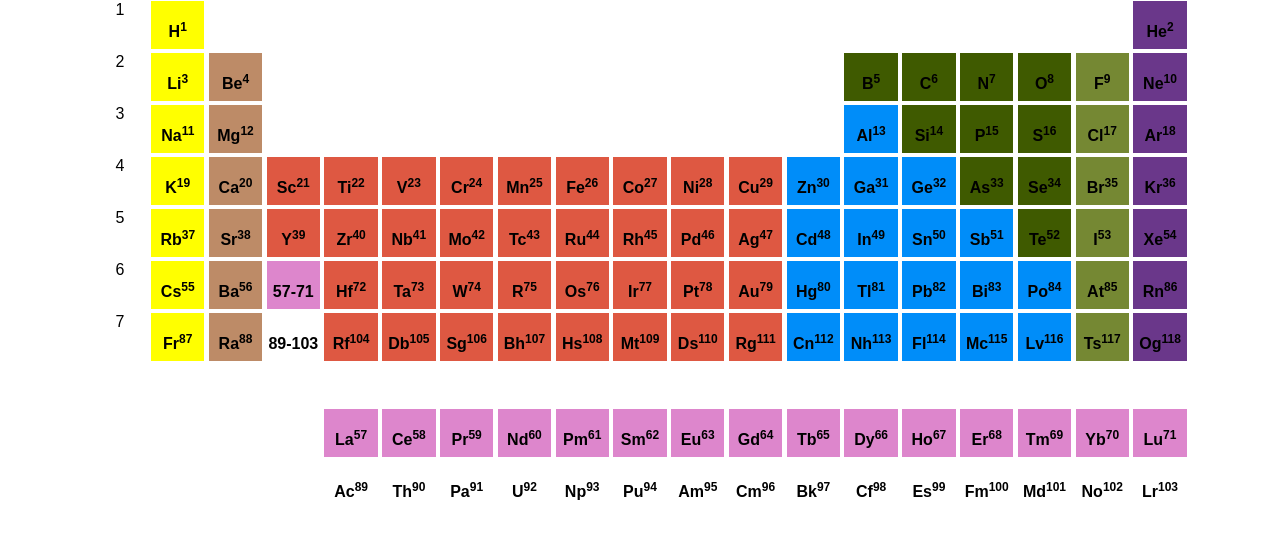
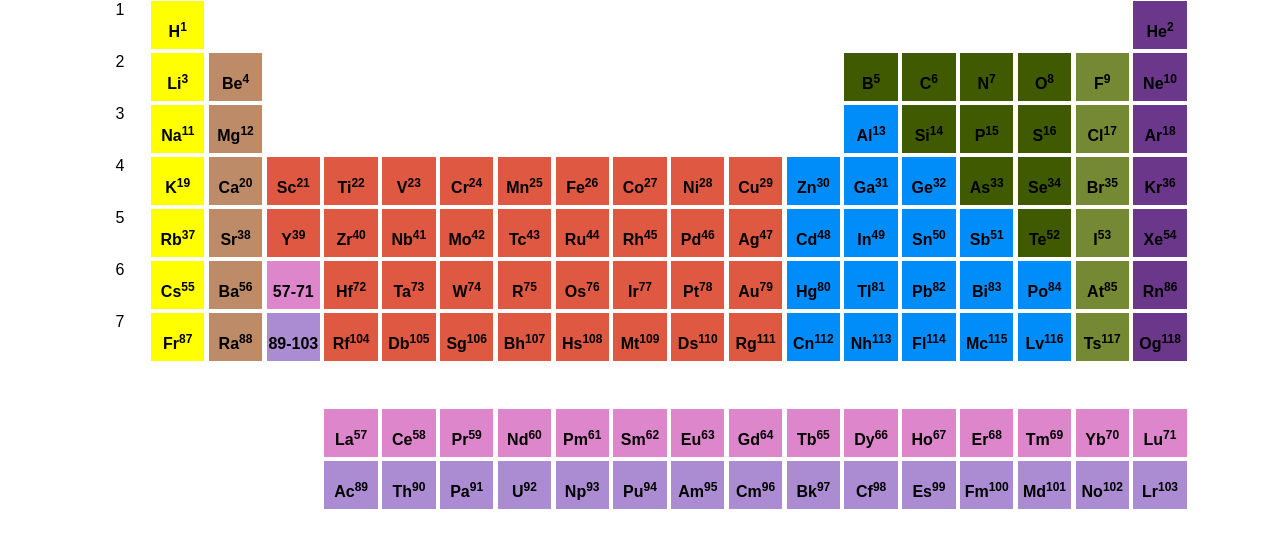
Before and after one commit to leiurus17/pure-periodic-table, a plain HTML site: page index.html in a window 1280 px wide. Shown: the part 142-690 px from the top of the page. Drawn offline with Linux system fonts and the light colour scheme.

Commit message:
Lanthanoids colorize

```diff
--- a/index.html
+++ b/index.html
@@ -246,7 +246,7 @@
 				    <div class = "pure-u-1-24">7</div>
 					<div class = "grid-unit-bar alkali-metals pure-u-1-24"><h4>Fr<sup>87</sup></h4></div>
 					<div class = "grid-unit-bar alkaline-earth-metals pure-u-1-24"><h4>Ra<sup>88</sup></h4></div>
-					<div class = "grid-unit-blank pure-u-1-24"><h4>89-103<sup></sup></h4></div>
+					<div class = "grid-unit-bar lanthanoids pure-u-1-24"><h4>89-103<sup></sup></h4></div>
 					<div class = "grid-unit-bar transition-metals pure-u-1-24"><h4>Rf<sup>104</sup></h4></div>
 					<div class = "grid-unit-bar transition-metals pure-u-1-24"><h4>Db<sup>105</sup></h4></div>
 					<div class = "grid-unit-bar transition-metals pure-u-1-24"><h4>Sg<sup>106</sup></h4></div>
@@ -295,21 +295,21 @@
 					<div class = "grid-unit-blank pure-u-1-24"><h4><sup></sup></h4></div>
 					<div class = "grid-unit-blank pure-u-1-24"><h4><sup></sup></h4></div>
 					<div class = "grid-unit-blank pure-u-1-24"><h4><sup></sup></h4></div>
-					<div class = "grid-unit-bar pure-u-1-24"><h4>Ac<sup>89</sup></h4></div>
-					<div class = "grid-unit-bar pure-u-1-24"><h4>Th<sup>90</sup></h4></div>
-					<div class = "grid-unit-bar pure-u-1-24"><h4>Pa<sup>91</sup></h4></div>
-					<div class = "grid-unit-bar pure-u-1-24"><h4>U<sup>92</sup></h4></div>
-					<div class = "grid-unit-bar pure-u-1-24"><h4>Np<sup>93</sup></h4></div>
-					<div class = "grid-unit-bar pure-u-1-24"><h4>Pu<sup>94</sup></h4></div>
-					<div class = "grid-unit-bar pure-u-1-24"><h4>Am<sup>95</sup></h4></div>
-					<div class = "grid-unit-bar pure-u-1-24"><h4>Cm<sup>96</sup></h4></div>
-					<div class = "grid-unit-bar pure-u-1-24"><h4>Bk<sup>97</sup></h4></div>
-					<div class = "grid-unit-bar pure-u-1-24"><h4>Cf<sup>98</sup></h4></div>
-					<div class = "grid-unit-bar pure-u-1-24"><h4>Es<sup>99</sup></h4></div>
-					<div class = "grid-unit-bar pure-u-1-24"><h4>Fm<sup>100</sup></h4></div>
-					<div class = "grid-unit-bar pure-u-1-24"><h4>Md<sup>101</sup></h4></div>
-					<div class = "grid-unit-bar pure-u-1-24"><h4>No<sup>102</sup></h4></div>
-					<div class = "grid-unit-bar pure-u-1-24"><h4>Lr<sup>103</sup></h4></div>
+					<div class = "grid-unit-bar lanthanoids pure-u-1-24"><h4>Ac<sup>89</sup></h4></div>
+					<div class = "grid-unit-bar lanthanoids pure-u-1-24"><h4>Th<sup>90</sup></h4></div>
+					<div class = "grid-unit-bar lanthanoids pure-u-1-24"><h4>Pa<sup>91</sup></h4></div>
+					<div class = "grid-unit-bar lanthanoids pure-u-1-24"><h4>U<sup>92</sup></h4></div>
+					<div class = "grid-unit-bar lanthanoids pure-u-1-24"><h4>Np<sup>93</sup></h4></div>
+					<div class = "grid-unit-bar lanthanoids pure-u-1-24"><h4>Pu<sup>94</sup></h4></div>
+					<div class = "grid-unit-bar lanthanoids pure-u-1-24"><h4>Am<sup>95</sup></h4></div>
+					<div class = "grid-unit-bar lanthanoids pure-u-1-24"><h4>Cm<sup>96</sup></h4></div>
+					<div class = "grid-unit-bar lanthanoids pure-u-1-24"><h4>Bk<sup>97</sup></h4></div>
+					<div class = "grid-unit-bar lanthanoids pure-u-1-24"><h4>Cf<sup>98</sup></h4></div>
+					<div class = "grid-unit-bar lanthanoids pure-u-1-24"><h4>Es<sup>99</sup></h4></div>
+					<div class = "grid-unit-bar lanthanoids pure-u-1-24"><h4>Fm<sup>100</sup></h4></div>
+					<div class = "grid-unit-bar lanthanoids pure-u-1-24"><h4>Md<sup>101</sup></h4></div>
+					<div class = "grid-unit-bar lanthanoids pure-u-1-24"><h4>No<sup>102</sup></h4></div>
+					<div class = "grid-unit-bar lanthanoids pure-u-1-24"><h4>Lr<sup>103</sup></h4></div>
 				</div>
 				</div>
 			</div>
```
